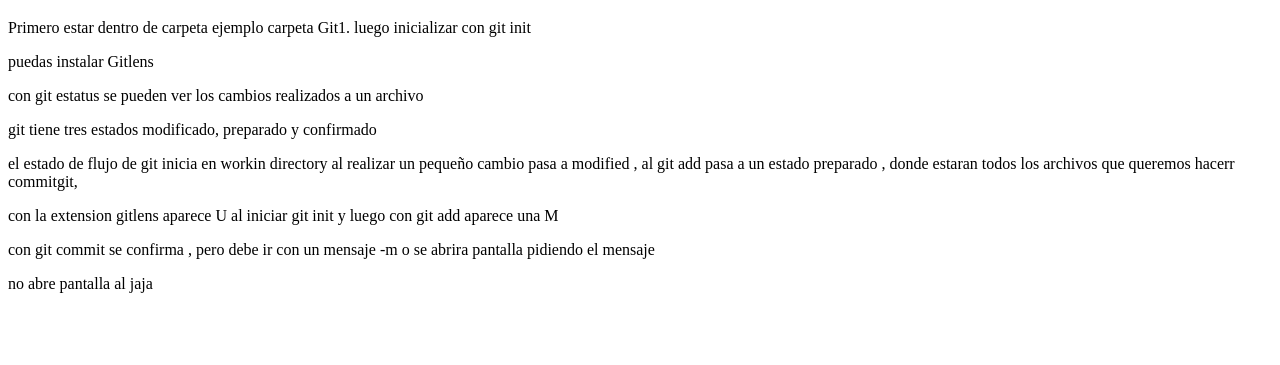
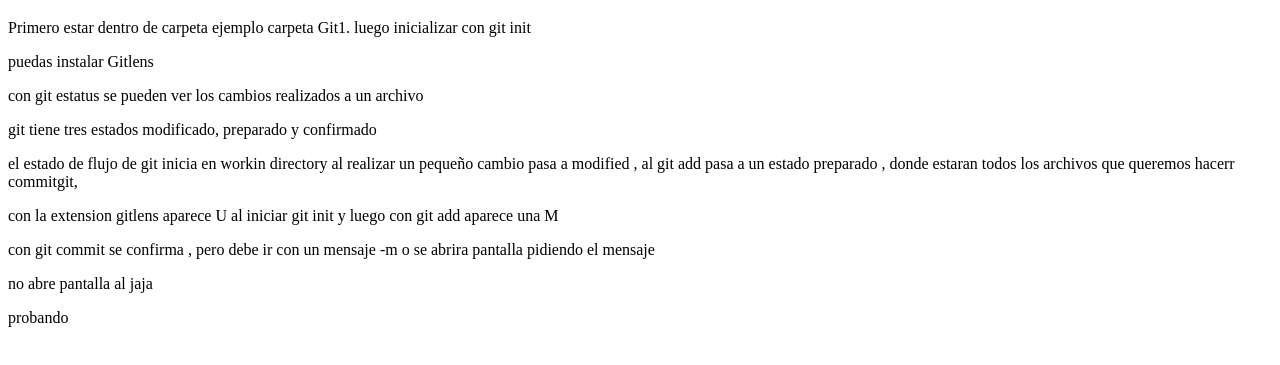
Before and after one commit to Alicdc2022/Gihub-prueba-1, a plain HTML site: page index.html in a window 1280 px wide. Shown: the part 61-426 px from the top of the page. Drawn offline with Linux system fonts and the light colour scheme.

Commit message:
neuvos cambios

```diff
--- a/index.html
+++ b/index.html
@@ -17,5 +17,6 @@
     <p>con la extension gitlens aparece U al iniciar git init y luego con git add aparece una M </p>
     <p>con git commit se confirma , pero debe ir con un mensaje -m o se abrira pantalla pidiendo el mensaje </p>
     <p>no abre pantalla al jaja</p>
+    <p>probando</p>
 </body>
 </html>
```
